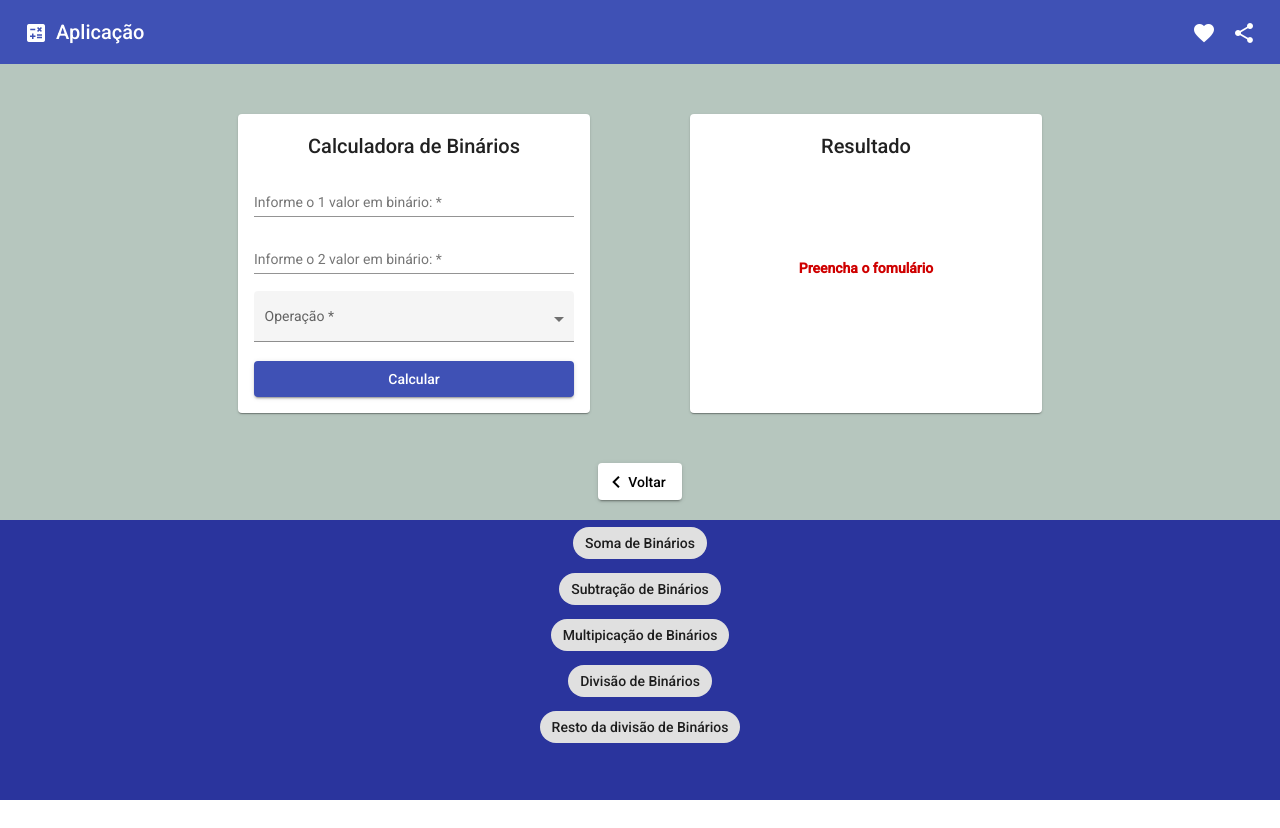
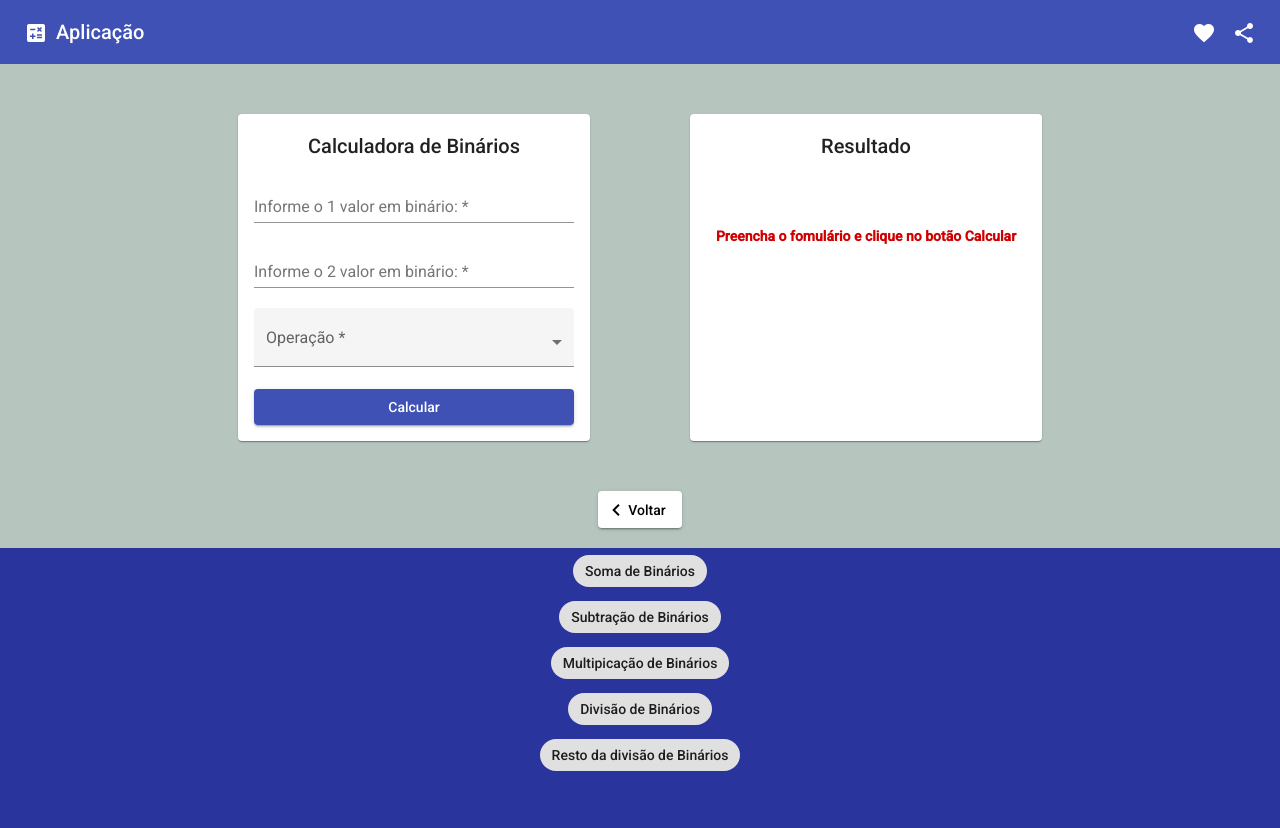
Before and after one commit to DouglasMonteles/calculadora-numeros-binarios, an Angular app in the folder calculadora-web/: page /dashboard in a window 1280 px wide. Before the commit the page ends 800 px from the top, so only its background shows below. Built offline with nearby package versions, Linux system fonts and the light colour scheme.

Commit message:
Exibindo mensagens de erro

```diff
--- a/calculadora-web/src/app/components/calculator/calculator.component.css
+++ b/calculadora-web/src/app/components/calculator/calculator.component.css
@@ -4,6 +4,7 @@ mat-card {
 }
 
 form {
+  font-size: 12pt;
   display: flex;
   flex-direction: column;
 }
@@ -39,7 +40,8 @@ form {
 }
 
 #resultado p {
-  margin-top: 30%;
+  margin-top: 20%;
+  margin-bottom: 20%;
   font-weight: 800;
 }
 
@@ -50,6 +52,7 @@ form {
 
 .alert-danger p {
   font-size: 8pt;
+  margin-top: -10px;
 }
 
 .warning {
--- a/calculadora-web/src/app/components/calculator/calculator.component.html
+++ b/calculadora-web/src/app/components/calculator/calculator.component.html
@@ -10,13 +10,21 @@
             matInput
             name="firstBinary"
             formControlName="firstBinary"
-            placeholder="Ex. 10100"
+            placeholder="Ex. 1010001"
           />
         </mat-form-field>
 
         <div class="alert-danger">
-          <p class="warning" *ngIf="formBinary.controls.firstBinary.touched && formBinary.controls.firstBinary.value === ''">
+          <p class="warning" *ngIf="errorsFirstBinary?.required">
             Preencimento obrigatório.
+          </p>
+
+          <p class="warning" *ngIf="errorsFirstBinary?.minlength">
+            Foram informados apenas {{errorsFirstBinary.minlength.actualLength}} de {{errorsFirstBinary.minlength.requiredLength}} dígitos.
+          </p>
+
+          <p class="warning" *ngIf="errorsFirstBinary?.maxlength">
+            Foram informados {{errorsFirstBinary.maxlength.actualLength}} dígitos que ultrapassaram os {{errorsFirstBinary.maxlength.requiredLength}} dígitos.
           </p>
         </div>
 
@@ -26,9 +34,23 @@
             matInput
             name="secondBinary"
             formControlName="secondBinary"
-            placeholder="Ex. 101011"
+            placeholder="Ex. 00101011"
           />
         </mat-form-field>
+
+        <div class="alert-danger">
+          <p class="warning" *ngIf="errorsSecondBinary?.required">
+            Preencimento obrigatório.
+          </p>
+
+          <p class="warning" *ngIf="errorsSecondBinary?.minlength">
+            Foram informados apenas {{errorsSecondBinary.minlength.actualLength}} de {{errorsSecondBinary.minlength.requiredLength}} dígitos.
+          </p>
+
+          <p class="warning" *ngIf="errorsSecondBinary?.maxlength">
+            Foram informados {{errorsSecondBinary.maxlength.actualLength}} dígitos que ultrapassaram os {{errorsSecondBinary.maxlength.requiredLength}} dígitos.
+          </p>
+        </div>
 
         <mat-form-field appearance="fill">
           <mat-label>Operação</mat-label>
@@ -41,14 +63,22 @@
           </select>
         </mat-form-field>
 
-        <button type="submit" mat-raised-button color="primary">Calcular</button>
+        <button type="submit" mat-raised-button color="primary">
+          Calcular
+        </button>
       </form>
     </mat-card>
 
     <mat-card id="resultado">
       <h2>Resultado</h2>
-      <p class="warning" *ngIf="resultado === ''">Preencha o fomulário</p>
+      <p class="warning" *ngIf="resultado === ''">
+        Preencha o fomulário e clique no botão Calcular
+      </p>
       <p>{{resultado}}</p>
+
+      <button *ngIf="resultado !== ''" type="submit" mat-raised-button color="warn" (click)="calcularNovamente()">
+        Calcular novamente
+      </button>
     </mat-card>
   </div>
 
--- a/calculadora-web/src/app/components/calculator/calculator.component.ts
+++ b/calculadora-web/src/app/components/calculator/calculator.component.ts
@@ -1,8 +1,10 @@
-import { Component, OnInit, OnDestroy, OnChanges, SimpleChanges } from '@angular/core';
-import BinaryModel from 'src/app/models/binary.model';
+import { Component, OnInit } from '@angular/core';
 import { BinaryService } from 'src/app/services/binary.service';
 import { Router } from '@angular/router';
 import { FormGroup, Validators, FormBuilder } from '@angular/forms';
+
+import BinaryModel from 'src/app/models/binary.model';
+import BinaryErrorModel from 'src/app/models/binary-error.model';
 
 @Component({
   selector: 'app-calculator',
@@ -16,20 +18,19 @@ export class CalculatorComponent implements OnInit {
   binary: BinaryModel = {
     firstBinary: '',
     secondBinary: '',
-    firstDecimalValue: 0,
-    secondDecimalValue: 0,
   };
+
+  errorsFirstBinary: BinaryErrorModel;
+  errorsSecondBinary: BinaryErrorModel;
 
   option: string = '';
   resultado: string = '';
-
-  tamanho: number = 0;
 
   constructor(
     private binaryService: BinaryService,
     private router: Router,
     private formBuilder: FormBuilder,
-  ) {}
+  ) { }
 
   ngOnInit(): void {
     this.formBinary = this.formBuilder.group({
@@ -52,50 +53,37 @@ export class CalculatorComponent implements OnInit {
       ]]
     });
 
-    if (this.formBinary && this.formBinary.disabled) {
-      this.formBinary.enable();
-    }
-
     this.formBinary.valueChanges.forEach((value: BinaryModel) => {
       this.binary = {
         firstBinary: value.firstBinary,
         secondBinary: value.secondBinary,
-        firstDecimalValue: 0,
-        secondDecimalValue: 0,
       }
-    });
 
-    this.formBinary.controls.firstBinary.valueChanges.subscribe({
-      next: () => {
+      this.errorsFirstBinary = this.formBinary.controls.firstBinary.errors as BinaryErrorModel;
+      this.errorsSecondBinary = this.formBinary.controls.secondBinary.errors as BinaryErrorModel;
 
-      }
+      console.log(this.errorsFirstBinary)
     });
 
   }
 
   calcular(): void {
-    console.log(this.formBinary)
-    if (this.formBinary.status === 'INVALID') return;
+    if (!this.formBinary.valid) return;
 
-    this.binary.firstDecimalValue = this.binaryService.convertBinaryInDecimal(this.formBinary.value.firstBinary);
-    this.binary.secondDecimalValue = this.binaryService.convertBinaryInDecimal(this.formBinary.value.secondBinary);
+    this.option = this.formBinary.value.option;
+    this.resultado = this.binaryService.operation(this.binary, this.option);
+    if (this.resultado !== '') {
+      this.formBinary.disable();
+    }
+  }
 
-    this.resultado = this.binaryService.operation(this.binary, this.formBinary.value.option);
-    this.clearData();
+  calcularNovamente(): void {
+    this.formBinary.enable();
+    this.resultado = '';
   }
 
   voltar(): void {
     this.router.navigateByUrl('landingPage');
   }
 
-  clearData(): void {
-    this.formBinary.reset({
-      firstBinary: '',
-      secondBinary: '',
-      option: '',
-    });
-
-    this.formBinary.enable();
-  }
-
 }
--- a/calculadora-web/src/app/models/binary.model.ts
+++ b/calculadora-web/src/app/models/binary.model.ts
@@ -1,6 +1,4 @@
 export default interface BinaryModel {
   firstBinary: string;
   secondBinary: string;
-  firstDecimalValue: number,
-  secondDecimalValue: number,
 }
--- a/calculadora-web/src/app/services/binary.service.ts
+++ b/calculadora-web/src/app/services/binary.service.ts
@@ -28,7 +28,10 @@ export class BinaryService {
       return '00000001';
     }
 
-    if (decimal <= 0) return;
+    if (decimal <= 0 || decimal >= 256) {
+      alert(`O valor informado não pode ser superior a 255 em decimal.\nValor informado em decimal: ${decimal}`);
+      return '';
+    }
 
     do {
       divisao = Math.floor(decimal / 2);
@@ -71,7 +74,7 @@ export class BinaryService {
         return this.convertDecimalInBinary(remainder);
 
       default:
-        alert('Selecione uma opção válida!')
+        alert('Selecione uma opção válida!');
         return;
     }
   }
```
Also changed, not shown: calculadora-web/src/app/models/binary-error.model.ts (added, +13 -0 lines).
